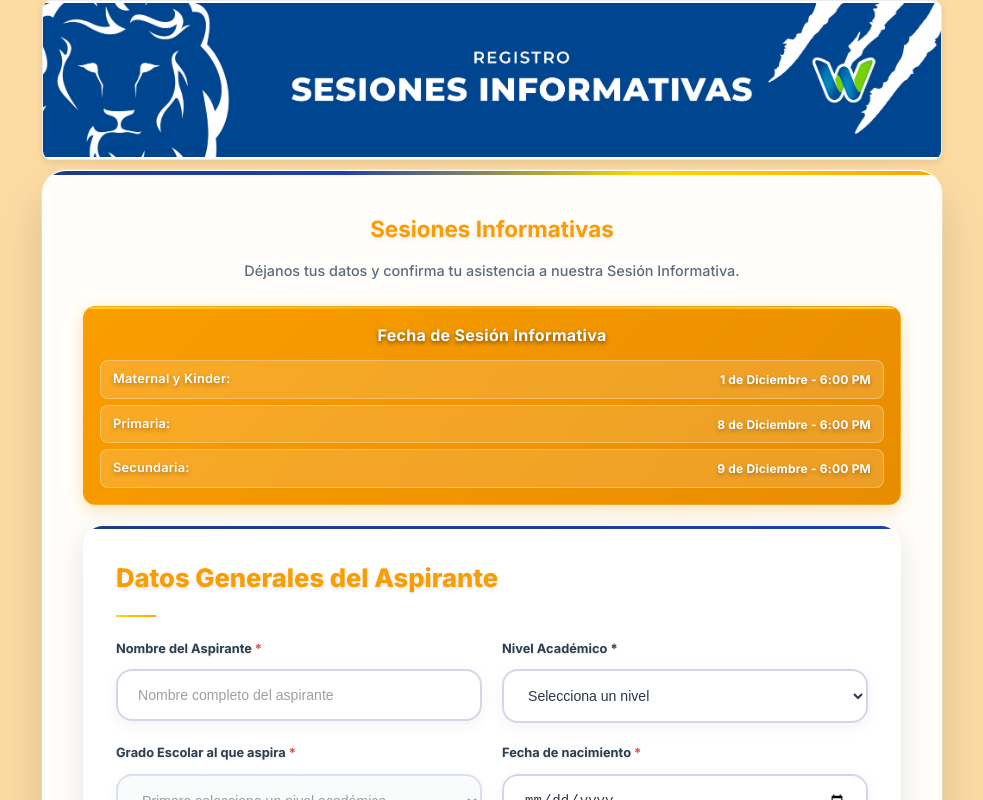
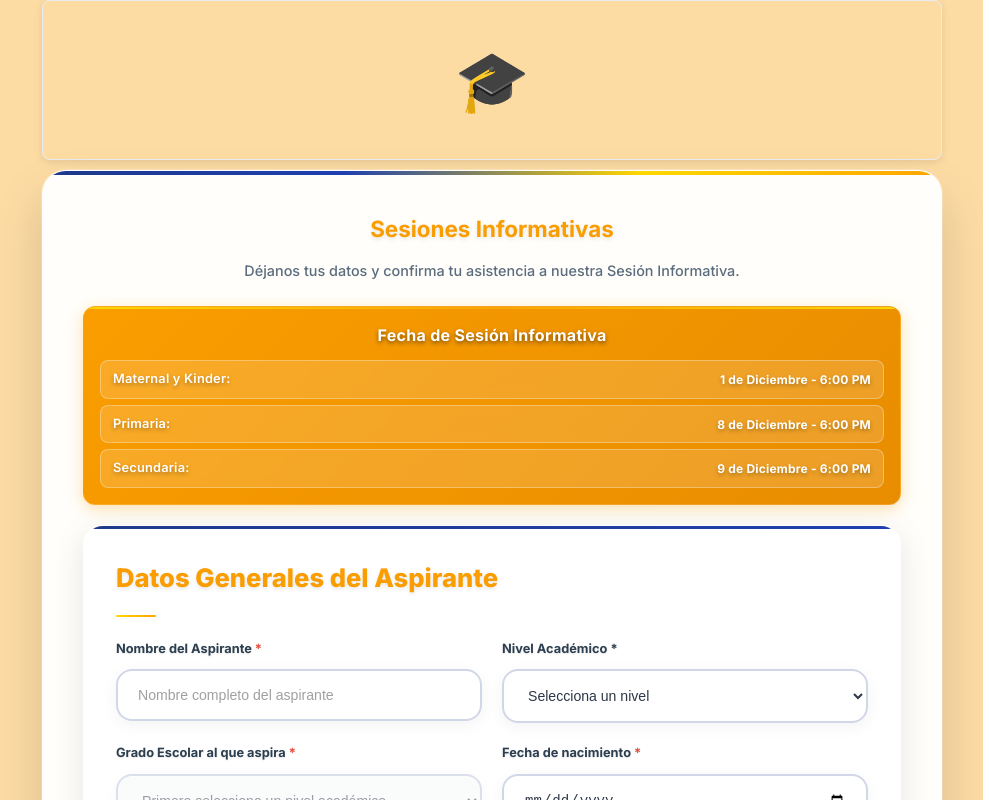
Before and after one commit to winston93-cloud/open_house, a Next.js app: page /sesiones in a window 1280 px wide. Shown: the top 800 px of the page, without its empty margins (148-1131 px from the left). Built offline with nearby package versions, Linux system fonts and the light colour scheme.

Commit message:
🎓 Cambiar banner por emoji para testing
- Quitar imagen del banner de sesiones
- Poner emoji 🎓 para verificar cambios
- Probar si los estilos se aplican correctamente
- Verificar que los cambios se reflejan en el dominio

```diff
--- a/app/components/SesionesForm.tsx
+++ b/app/components/SesionesForm.tsx
@@ -276,11 +276,9 @@ export default function SesionesForm() {
 
       {/* Winston Banner */}
       <div className="winston-banner">
-        <img
-          src="/logos/banner sesiones.png"
-          alt="Banner Sesiones Informativas"
-          className="winston-banner-image"
-        />
+        <div style={{ fontSize: '60px', textAlign: 'center', padding: '20px' }}>
+          🎓
+        </div>
       </div>
 
 
```
